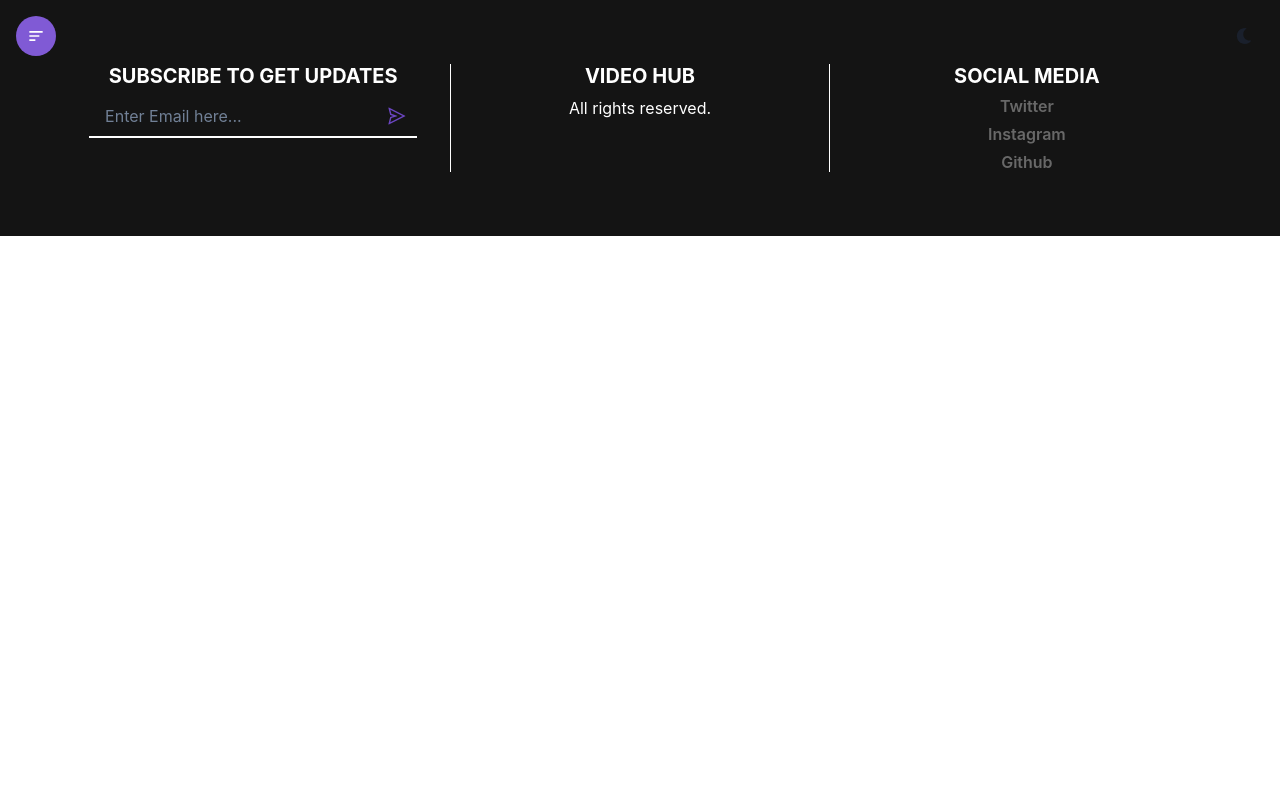
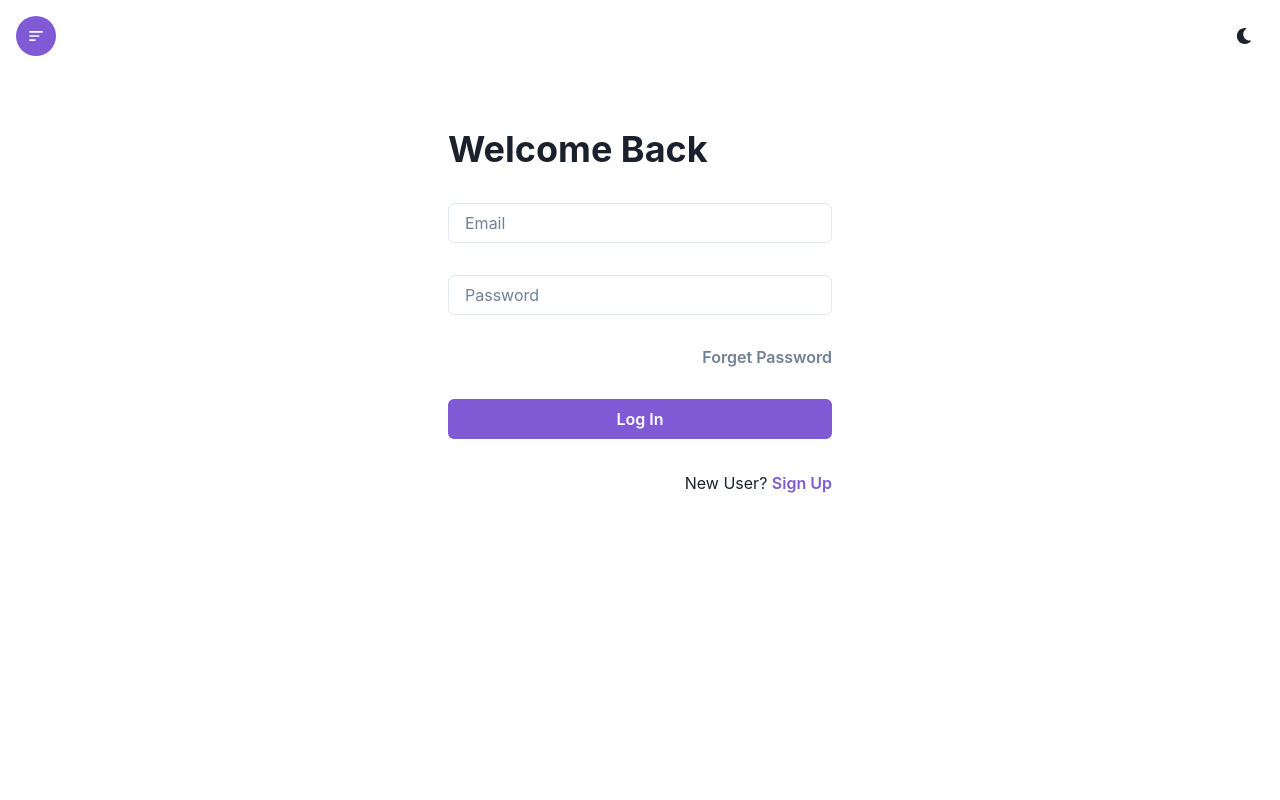
Before and after one commit to Tuhin114/Video-Hub, a React (Create React App) app: page /login in a window 1280 px wide. Shown: the top 800 px of the page. Built offline with nearby package versions, Linux system fonts and the light colour scheme.

Commit message:
Login Section

```diff
--- a/src/App.js
+++ b/src/App.js
@@ -4,6 +4,8 @@
 import Footer from './components/Footer';
 import Videos from './components/Videos';
 import Upload from './components/Upload';
+import Login from './components/Login';
+import Signup from './components/Signup';
 
 function App() {
   return (
@@ -13,6 +15,8 @@
         <Route path="/" element={<Home />}></Route>
         <Route path="/videos" element={<Videos />}></Route>
         <Route path="/upload" element={<Upload />}></Route>
+        <Route path="/login" element={<Login />}></Route>
+        <Route path="/signup" element={<Signup />}></Route>
       </Routes>
       <Footer />
     </Router>
--- /dev/null
+++ b/src/components/Login.jsx
@@ -0,0 +1,54 @@
+import {
+  Button,
+  Container,
+  Heading,
+  Input,
+  Link,
+  Text,
+  VStack,
+} from '@chakra-ui/react';
+import React from 'react';
+
+const Login = () => {
+  return (
+    <Container maxW={'container.xl'} h={'100vh'} p={'16'}>
+      <form>
+        <VStack
+          alignItems={'stretch'}
+          spacing={'8'}
+          w={['full', '96']}
+          m={'auto'}
+          my={'16'}
+        >
+          <Heading>Welcome Back</Heading>
+          <Input
+            placeholder="Email"
+            type="email"
+            required
+            focusBorderColor="purple.500"
+          />
+          <Input
+            placeholder="Password"
+            type="password"
+            required
+            focusBorderColor="purple.500"
+          />
+          <Button variant={'link'} alignSelf={'flex-end'}>
+            <Link to={'/forgetpassword'}>Forget Password</Link>
+          </Button>
+          <Button colorScheme="purple" type="submit">
+            Log In
+          </Button>
+          <Text textAlign={'right'}>
+            New User?{' '}
+            <Button variant={'link'} colorScheme="purple">
+              <Link to={'/signup'}>Sign Up</Link>
+            </Button>
+          </Text>
+        </VStack>
+      </form>
+    </Container>
+  );
+};
+
+export default Login;
--- /dev/null
+++ b/src/components/Signup.jsx
@@ -0,0 +1,7 @@
+import React from 'react';
+
+const Signup = () => {
+  return <div></div>;
+};
+
+export default Signup;
```
